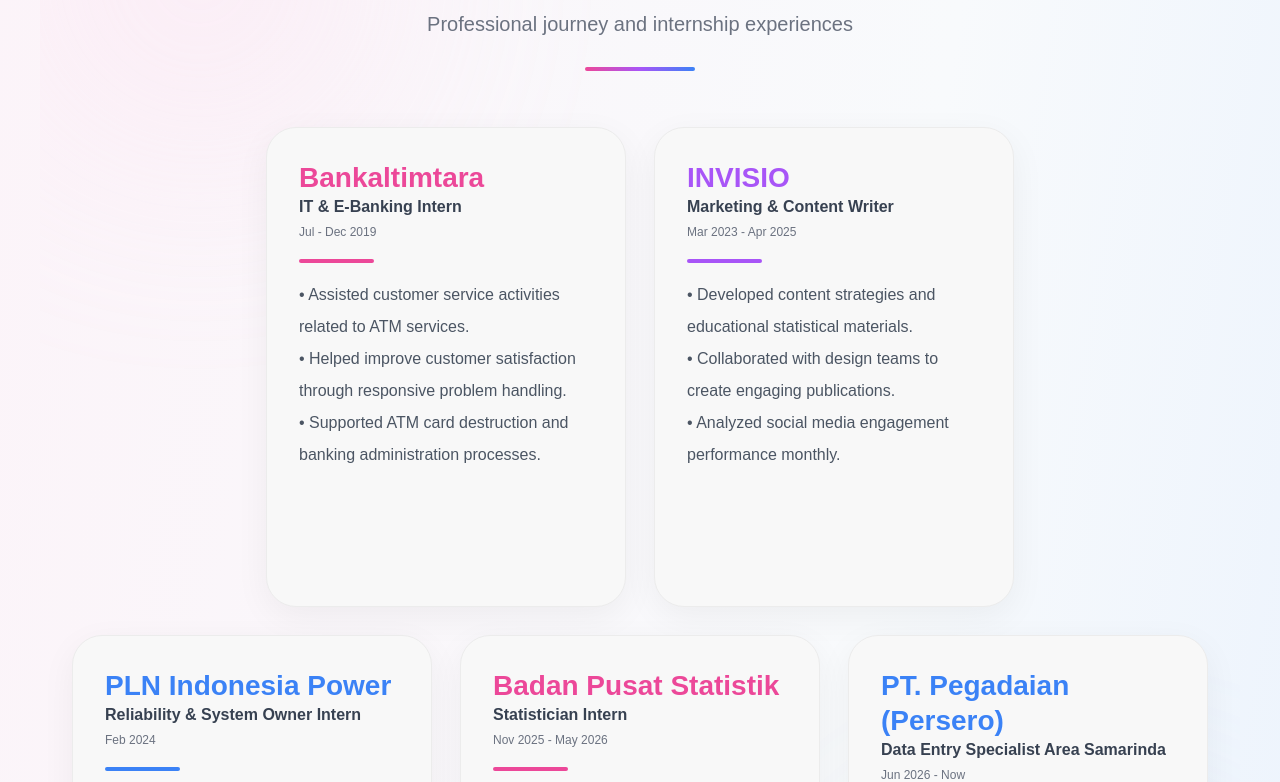
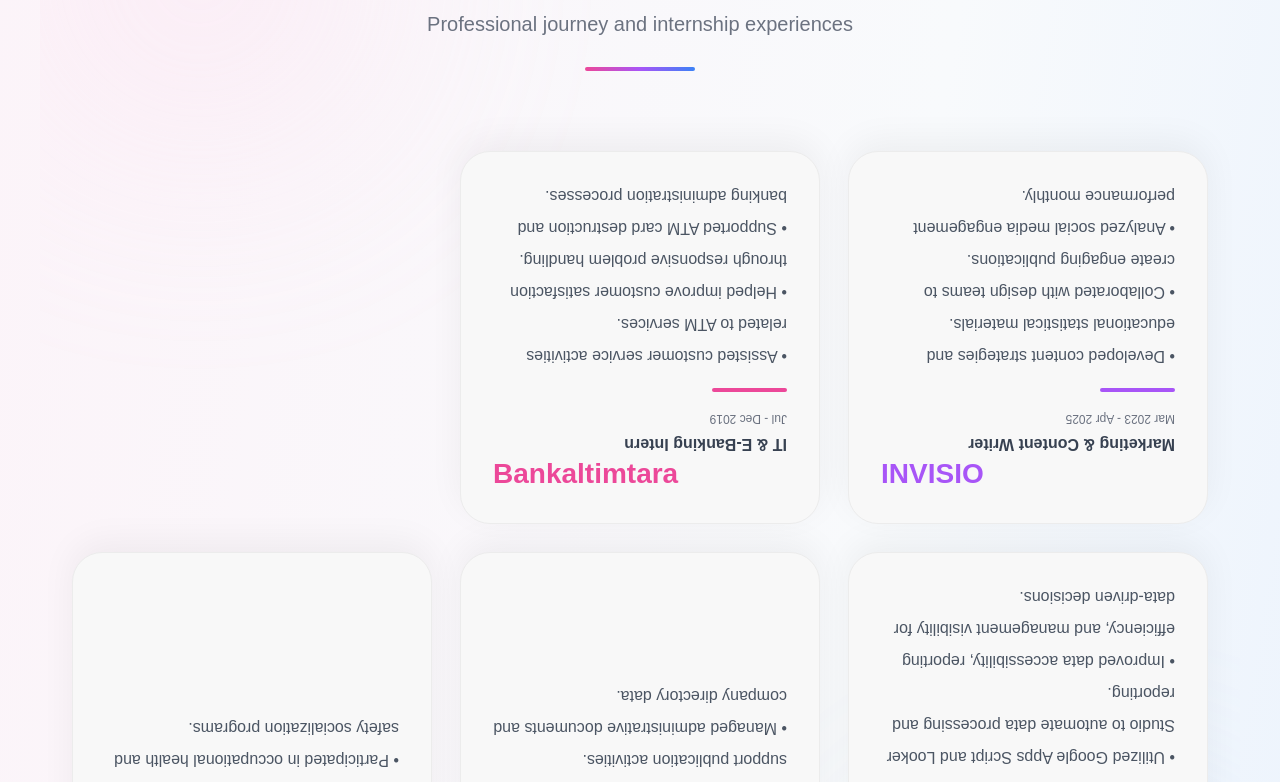
Before and after one commit to lintangntyas/portfolio, a Next.js app: page / in a window 1280 px wide. Shown: the part 1960-2742 px from the top of the page. Built offline with nearby package versions, Linux system fonts and the light colour scheme.

Commit message:
Change layout from flex to grid for better responsiveness
Refactor layout classes for grid and card components.

```diff
--- a/app/page.js
+++ b/app/page.js
@@ -347,19 +347,16 @@ export default function Home() {
         {/* GRID */}
         <div
           className="
-            flex
-            flex-row-reverse
-            flex-wrap-reverse
-            justify-center
-            -mt-6
-
+            grid
+            grid-cols-1
+            md:grid-cols-2
+            xl:grid-cols-3
             gap-7
-
             max-w-[1700px]
             mx-auto
-
             relative
             z-10
+            xl:rotate-180
           "
         >
 
@@ -369,9 +366,6 @@ export default function Home() {
               bg-[#f8f8f8]
               border border-[#ececec]
               rounded-[30px]
-              w-full
-              xl:w-[calc((100%-56px)/3)]
-              xl:h-[480px]
               px-8
               pt-8
               pb-7
@@ -391,7 +385,8 @@ export default function Home() {
                     font-black
                     text-blue-500
                     leading-[1.25]
-                  "
+
+              xl:rotate-180"
                 >
                   PT. Pegadaian (Persero)
                 </h2>
@@ -450,9 +445,6 @@ export default function Home() {
               border border-[#ececec]
 
               rounded-[30px]
-              w-full
-              xl:w-[calc((100%-56px)/3)]
-              xl:h-[480px]
 
               px-8
               pt-8
@@ -480,7 +472,8 @@ export default function Home() {
                     font-black
                     text-pink-500
                     leading-[1.25]
-                  "
+
+              xl:rotate-180"
                 >
                   Badan Pusat Statistik
                 </h2>
@@ -552,9 +545,6 @@ export default function Home() {
               border border-[#ececec]
 
               rounded-[30px]
-              w-full
-              xl:w-[calc((100%-56px)/3)]
-              xl:h-[480px]
 
               px-8
               pt-8
@@ -582,7 +572,8 @@ export default function Home() {
                     font-black
                     text-blue-500
                     leading-[1.25]
-                  "
+
+              xl:rotate-180"
                 >
                   PLN Indonesia Power
                 </h2>
@@ -649,9 +640,6 @@ export default function Home() {
               border border-[#ececec]
 
               rounded-[30px]
-              w-full
-              xl:w-[calc((100%-56px)/3)]
-              xl:h-[480px]
 
               px-8
               pt-8
@@ -679,7 +667,8 @@ export default function Home() {
                     font-black
                     text-purple-500
                     leading-[1.25]
-                  "
+
+              xl:rotate-180"
                 >
                   INVISIO
                 </h2>
@@ -746,9 +735,6 @@ export default function Home() {
               border border-[#ececec]
 
               rounded-[30px]
-              w-full
-              xl:w-[calc((100%-56px)/3)]
-              xl:h-[480px]
 
               px-8
               pt-8
@@ -776,7 +762,8 @@ export default function Home() {
                     font-black
                     text-pink-500
                     leading-[1.25]
-                  "
+
+              xl:rotate-180"
                 >
                   Bankaltimtara
                 </h2>
```
